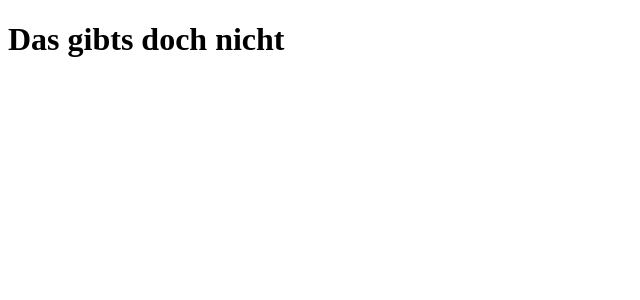
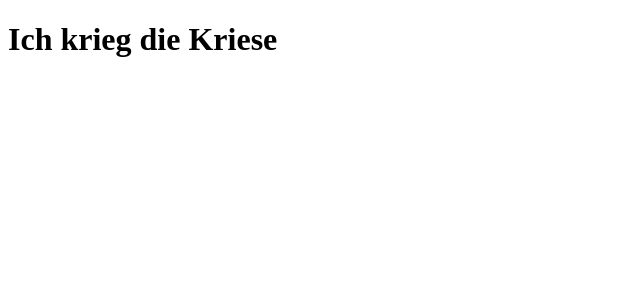
Before and after one commit to barbarahellmann/capstone-quizgame-barbara, a React (Vite) app in the folder frontend/: page / in a window 1280 px wide. Shown: the top 300 px of the page, without its empty margins (0-640 px from the left). Built offline with nearby package versions, Linux system fonts and the light colour scheme.

Commit message:
Retry fixing Sonar

```diff
--- a/frontend/src/App.tsx
+++ b/frontend/src/App.tsx
@@ -3,7 +3,7 @@ function App() {
 
   return (
     <>
-<h1>Das gibts doch nicht</h1>
+        <h1>Ich krieg die Kriese</h1>
     </>
   )
 }
```
